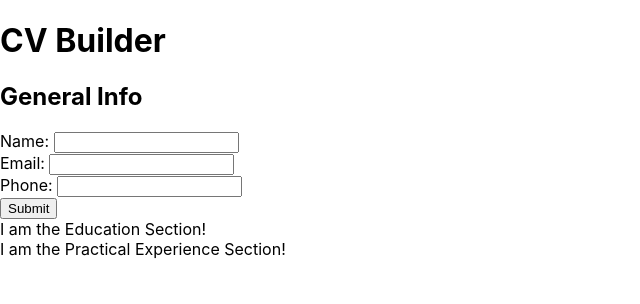
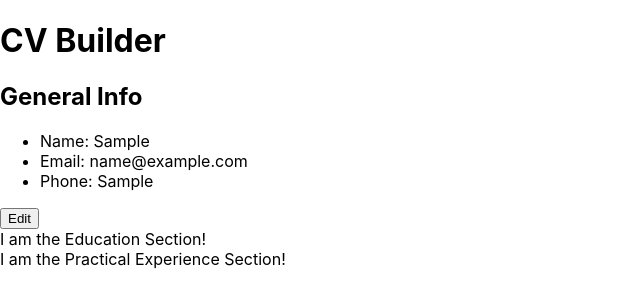
Before and after one commit to programmurr/cv-project, a React (Create React App) app: page / in a window 1280 px wide. Both pictures are taken after typing "Sample", "name@example.com", "Sample" into the empty fields and a click on the button "Submit". Shown: the top 304 px of the page, without its empty margins (0-640 px from the left). Built offline with nearby package versions, Linux system fonts and the light colour scheme.

Commit message:
Conditional rendering initialized for General Info

```diff
--- a/src/App.js
+++ b/src/App.js
@@ -13,21 +13,22 @@ class App extends React.Component {
         name: "",
         email: "",
         phone: ""
-      }
+      },
+      infoSubmitted: false
     }
 
     this.handleInfoSubmit = this.handleInfoSubmit.bind(this);
   }
 
-  handleInfoSubmit(info) {
+  handleInfoSubmit(info, status) {
     this.setState({
-      generalInfo: { info }
+      generalInfo: { info },
+      infoSubmitted: status
     });
   }
 
   render() {
-    const { generalInfo } = this.state;
-    console.log(this.state);
+    const { generalInfo, infoSubmitted } = this.state;
 
     return (
       <div className="container">
@@ -37,6 +38,7 @@ class App extends React.Component {
         <GeneralInfo
           info={generalInfo}
           onInfoSubmit={this.handleInfoSubmit}
+          infoSubmitted={infoSubmitted}
         />
         <Education />
         <PracticalExperience />
--- a/src/components/GeneralInfo.js
+++ b/src/components/GeneralInfo.js
@@ -1,6 +1,59 @@
 import React from 'react';
 import '../styles/GeneralInfo.css';
 import SubmitButton from './SubmitButton';
+import EditButton from './EditButton'
+
+function GeneralInfoForm(props) {
+  return (
+    <div className="generalInfoForm">
+      <h2>General Info</h2>
+      <form onSubmit={props.handleSubmit}>
+        <div className="generalInfoName">
+          <label htmlFor="nameInput">Name: </label>
+          <input
+            type="text"
+            name="name"
+            value={props.name}
+            onChange={props.handleChange}
+          />
+        </div>
+        <div className="generalInfoEmail">
+          <label htmlFor="emailInput">Email: </label>
+          <input
+            type="text"
+            name="email"
+            value={props.email}
+            onChange={props.handleChange}
+          />
+        </div>
+        <div className="generalInfoPhone">
+          <label htmlFor="PhoneInput">Phone: </label>
+          <input
+            type="text"
+            name="phone"
+            value={props.phone}
+            onChange={props.handleChange}
+          />
+        </div>
+        <SubmitButton />
+      </form>
+    </div>
+  )
+}
+
+function GeneralInfoDisplay(props) {
+  return (
+    <div className="generalInfoDisplay">
+      <h2>General Info</h2>
+      <ul>
+        <li>Name: {props.name}</li>
+        <li>Email: {props.email}</li>
+        <li>Phone: {props.phone}</li>
+      </ul>
+      <EditButton />
+    </div>
+  );
+}
 
 class GeneralInfo extends React.Component {
   constructor(props) {
@@ -28,53 +81,31 @@ class GeneralInfo extends React.Component {
 
   handleSubmit(event) {
     event.preventDefault();
-    this.props.onInfoSubmit(this.state);
-    this.setState({
-      name: "",
-      email: "",
-      phone: ""
-    })
+    this.props.onInfoSubmit(this.state, true);
   }
-
 
   render() {
     const { name, email, phone } = this.state;
 
-    return (
-      <div className="generalInfo">
-        <h2>General Info</h2>
-        <form onSubmit={this.handleSubmit}>
-          <div className="generalInfoName">
-            <label htmlFor="nameInput">Name: </label>
-            <input
-              type="text"
-              name="name"
-              value={name}
-              onChange={this.handleChange}
-            />
-          </div>
-          <div className="generalInfoEmail">
-            <label htmlFor="emailInput">Email: </label>
-            <input
-              type="text"
-              name="email"
-              value={email}
-              onChange={this.handleChange}
-            />
-          </div>
-          <div className="generalInfoPhone">
-            <label htmlFor="PhoneInput">Phone: </label>
-            <input
-              type="text"
-              name="phone"
-              value={phone}
-              onChange={this.handleChange}
-            />
-          </div>
-          <SubmitButton />
-        </form>
-      </div>
-    );
+    if (this.props.infoSubmitted) {
+      return (
+        <GeneralInfoDisplay
+        name={name}
+        email={email}
+        phone={phone}
+        />
+      );
+    } else {
+      return (
+        <GeneralInfoForm
+        name={name}
+        email={email}
+        phone={phone}
+        handleChange={this.handleChange}
+        handleSubmit={this.handleSubmit}
+        />
+      );
+    }
   }
 }
 
```
Also changed, not shown: 14 other files (tests, documents, lock files or other folders).
